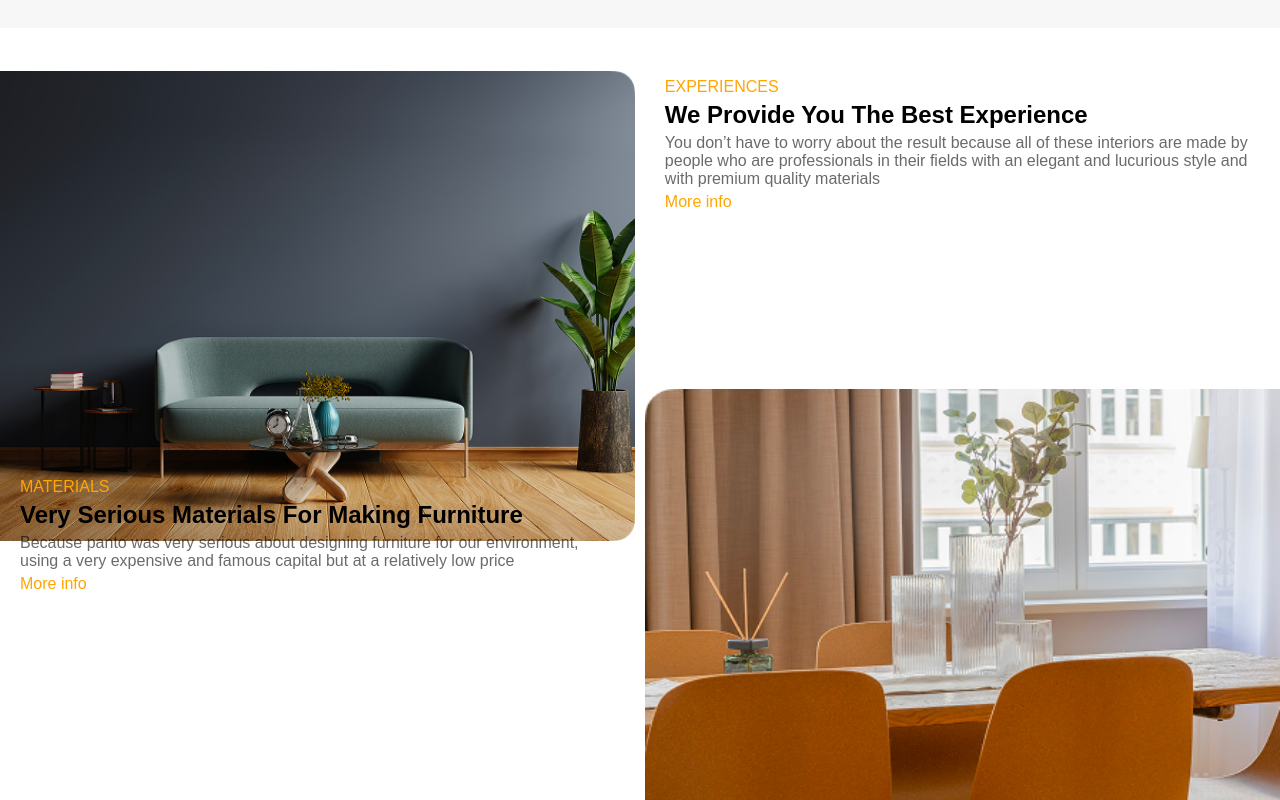
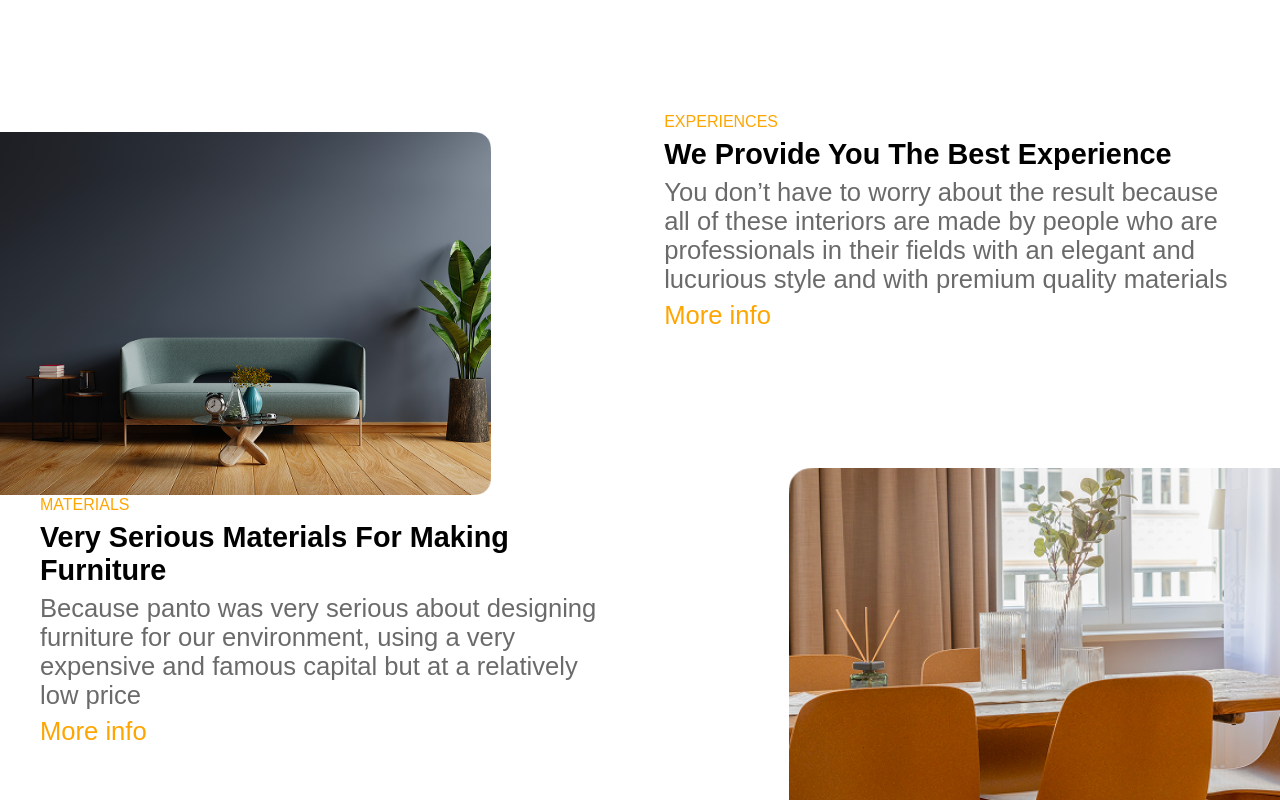
Before and after one commit to vitygo/online-store, a React (Vite) app: page / in a window 1280 px wide. Shown: the part 1960-2760 px from the top of the page. Built offline with nearby package versions, Linux system fonts and the light colour scheme.

Commit message:
responsive fix

```diff
--- a/src/components/AboutUs/AboutUs.css
+++ b/src/components/AboutUs/AboutUs.css
@@ -58,3 +58,73 @@
 .descr__text{
     color: rgba(0, 0, 0, 0.585);
 }
+
+@media (min-width: 481px){
+    .aboutus__descr{
+        justify-content: center;
+
+    }
+    .aboutus__images{
+        margin-top: 15%;
+    }
+
+    .descr__title{
+        font-size: 1.7rem;
+    }
+
+    .descr__btn{
+
+        font-size: 1.1rem;
+    }
+
+    .descr__text{
+        font-size: 1.1rem;
+
+    }
+    .aboutus__descr{
+        gap: 7px;
+    }
+
+}
+
+@media (min-width: 1024px){
+    .images__img{
+        height: auto;
+        width: 80%;
+
+
+    }
+    .img2-container{
+        display: flex;
+        justify-content: flex-end;
+    }
+    .aboutus__descr{
+        width: 50%;
+        height: auto;
+        padding: 0px 20px;
+        display: flex;
+        flex-direction: column;
+        gap: 5px;
+        align-items: flex-start;
+        font-family: sans-serif;
+        margin: 20px;
+    }
+
+    .descr__title{
+        font-size: 1.8rem;
+    }
+
+    .descr__btn{
+
+        font-size: 1.6rem;
+    }
+
+    .descr__text{
+        font-size: 1.6rem;
+
+    }
+    .aboutus__descr{
+        gap: 7px;
+    }
+
+}
--- a/src/components/AboutUs/AboutUs.jsx
+++ b/src/components/AboutUs/AboutUs.jsx
@@ -29,8 +29,8 @@ export default function AboutUs(){
                     <button className="descr__btn">More info</button>
 
                 </div>
-                <div className="aboutus__images">
-                    <img src='./rectangle2.png' className="images__img" alt=''></img>
+                <div className="aboutus__images img2-container">
+                    <img src='./rectangle2.png' className="images__img img-2" alt=''></img>
                 </div>
             </div>
 
--- a/src/components/BestProducts/BestProducts.css
+++ b/src/components/BestProducts/BestProducts.css
@@ -4,7 +4,6 @@
     font-family: sans-serif;
     flex-direction: column;
     align-items: center;
-    min-height: 100vh;
     background: #F7F7F7;
     padding-top: 50px;
 }
@@ -94,7 +93,7 @@
 }
 
 
-@media (min-width: 1025px){
+@media (min-width: 1024px){
     .best-product-section__best-products-list{
         display: flex;
         justify-content: center;
@@ -104,4 +103,6 @@
     }
 
 
+
+
 }
```
